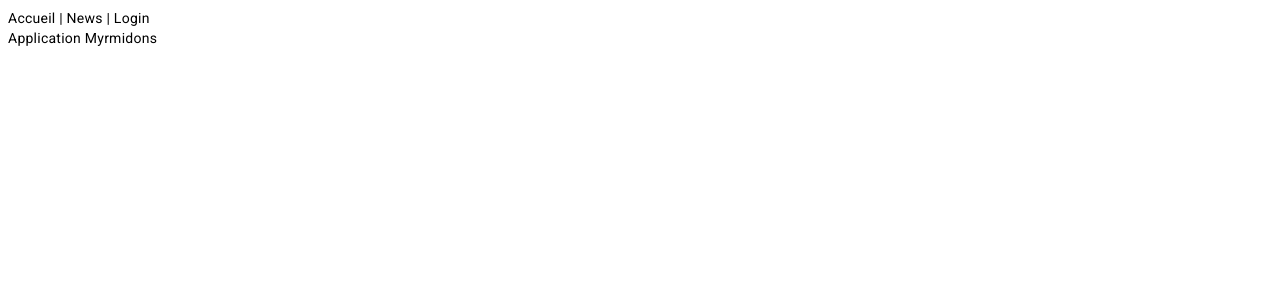
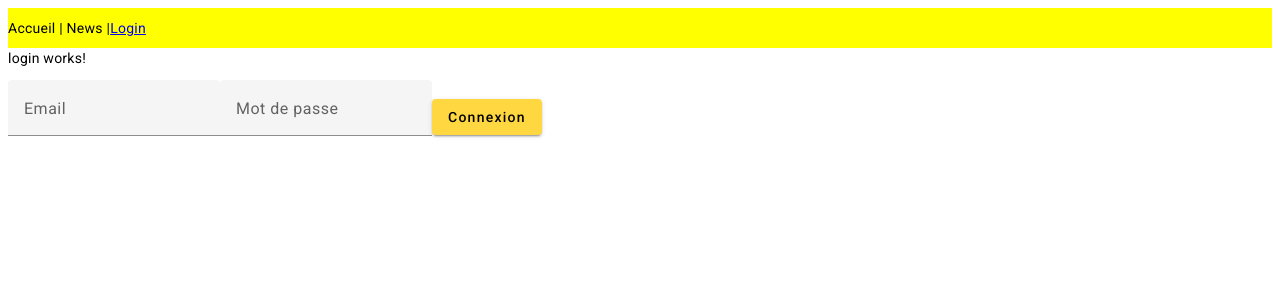
Before and after one commit to ViN3r/must_front, an Angular app in the folder must/: page /login in a window 1280 px wide. Shown: the top 300 px of the page. Built offline with nearby package versions, Linux system fonts and the light colour scheme.

Commit message:
Ajout route connexion, page authentification, service authentification

```diff
--- a/must/src/app/app.component.html
+++ b/must/src/app/app.component.html
@@ -1,5 +1,4 @@
 <div>
   <app-nav-bar></app-nav-bar>
-  Application Myrmidons
   <router-outlet></router-outlet>
 </div>
--- a/must/src/app/component/login/login.component.html
+++ b/must/src/app/component/login/login.component.html
@@ -1 +1,17 @@
 <p>login works!</p>
+
+
+
+<form class="example-form">
+    <mat-form-field class="example-full-width" appearance="fill">
+      <mat-label>Email</mat-label>
+      <input matInput placeholder="Ex. Pizza">
+    </mat-form-field>
+
+    <mat-form-field class="example-full-width" appearance="fill">
+      <mat-label>Mot de passe</mat-label>
+      <input matInput placeholder="Ex. Pizza">
+    </mat-form-field>
+    <button mat-raised-button color="accent" (click)="authentification()">Connexion</button>
+
+  </form>
--- a/must/src/app/component/login/login.component.ts
+++ b/must/src/app/component/login/login.component.ts
@@ -1,4 +1,5 @@
 import { Component } from '@angular/core';
+import { AuthentificationService } from 'src/app/service/authentification.service';
 
 @Component({
   selector: 'app-login',
@@ -7,4 +8,13 @@ import { Component } from '@angular/core';
 })
 export class LoginComponent {
 
+  constructor (private authentificationService: AuthentificationService) {}
+
+  authentification() {
+    console.log('authentification');
+    this.authentificationService.authentification('', '').subscribe(
+      {next : (res) =>  console.log('authentification reussi ', res),
+      error:  (error) => console.log('authentification failed', error)}
+      );
+  }
 }
--- a/must/src/app/component/nav-bar/nav-bar.component.html
+++ b/must/src/app/component/nav-bar/nav-bar.component.html
@@ -1 +1 @@
-<div class="barre_navigation"> Accueil | News | Login  </div>
+<div class="barre_navigation"> Accueil | News | <a  routerLink="/login" routerLinkActive="active" >Login</a>  </div>
--- a/must/src/app/component/nav-bar/nav-bar.component.sass
+++ b/must/src/app/component/nav-bar/nav-bar.component.sass
@@ -1,3 +1,8 @@
 .barre_navigation
     display: flex
     flex-direction: row
+    background: yellow
+    height: 30px
+    padding-top: 5px
+    padding-bottom: 5px
+    align-items: center
--- a/must/src/app/component/nav-bar/nav-bar.component.ts
+++ b/must/src/app/component/nav-bar/nav-bar.component.ts
@@ -7,4 +7,6 @@ import { Component } from '@angular/core';
 })
 export class NavBarComponent {
 
+  constructor() {}
+
 }
--- /dev/null
+++ b/must/src/app/service/authentification.service.ts
@@ -0,0 +1,15 @@
+import { HttpClient, HttpClientModule } from '@angular/common/http';
+import { Injectable } from '@angular/core';
+import { Observable } from 'rxjs';
+
+@Injectable({
+  providedIn: 'root'
+})
+export class AuthentificationService {
+
+  constructor(private http: HttpClient) { }
+
+  authentification( email: string, password: string ): Observable<any> {
+    return this.http.get<any>('/api/authentification');
+  }
+}
```
Also changed, not shown: must/src/app/app-routing.module.ts (+7 -4 lines), must/src/app/app.module.ts (+9 -2 lines), 1 other file (tests, documents, lock files or other folders).
